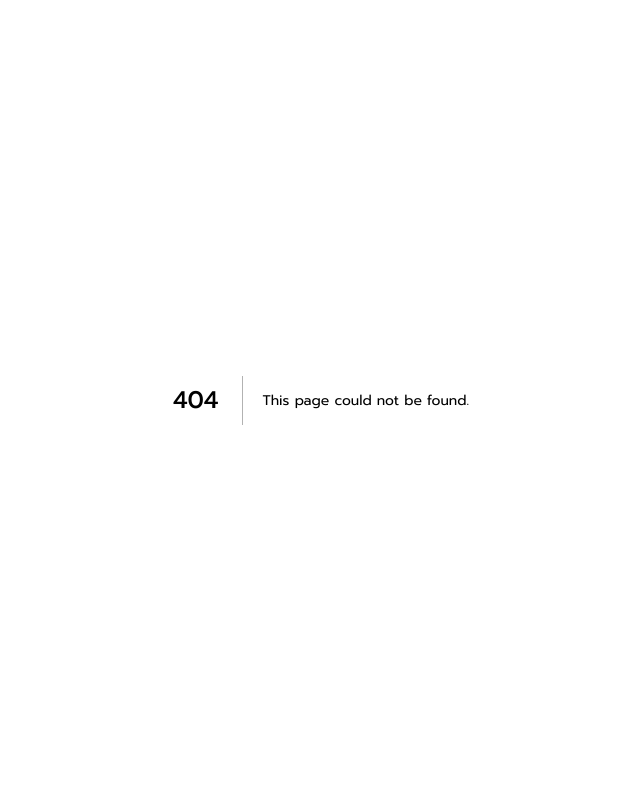
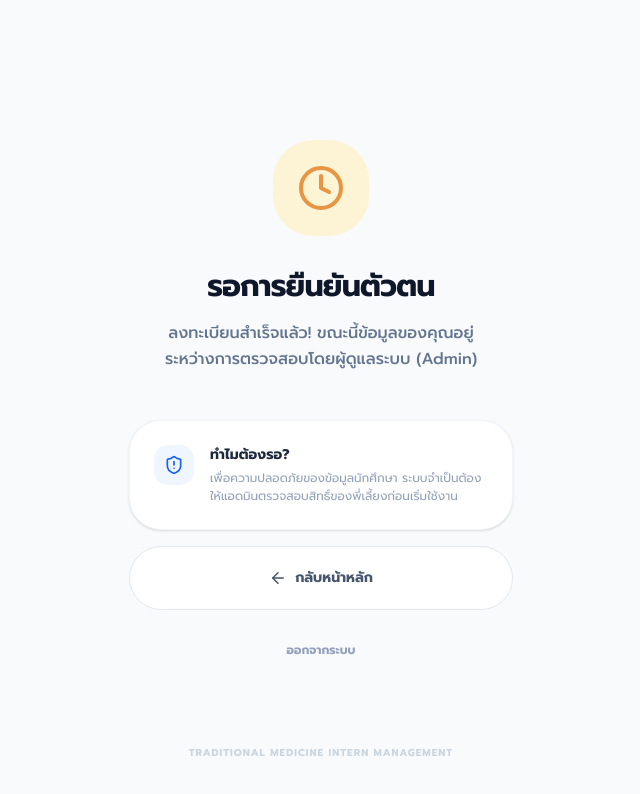
Before and after one commit to farnforyou007/Intern, a Next.js app: page /supervisor/pending in a window 1280 px wide. Before the commit this address had no page. Shown: the top 794 px of the page, without its empty margins (319-959 px from the left). Built offline with nearby package versions, Linux system fonts and the light colour scheme.

Commit message:
add supervisor page

```diff
--- a/src/app/page.tsx
+++ b/src/app/page.tsx
@@ -1,5 +1,5 @@
 "use client"
-import React from 'react'
+import React, { useEffect, useState } from 'react'
 import { useRouter } from 'next/navigation'
 import {
     GraduationCap,
@@ -11,9 +11,61 @@ import {
     Sprout
 } from 'lucide-react'
 import { Button } from "@/components/ui/button"
-
+import liff from '@line/liff' // เพิ่มการ import liff
+import { createBrowserClient } from '@supabase/ssr'
 export default function SplitHomePage() {
     const router = useRouter()
+    const [isChecking, setIsChecking] = useState(true)
+    const supabase = createBrowserClient(
+        process.env.NEXT_PUBLIC_SUPABASE_URL!,
+        process.env.NEXT_PUBLIC_SUPABASE_ANON_KEY!
+    )
+
+    useEffect(() => {
+        const checkAuth = async () => {
+            try {
+                // 1. เริ่มการทำงาน LIFF
+                await liff.init({ liffId: process.env.NEXT_PUBLIC_LIFF_ID! })
+
+                if (liff.isLoggedIn()) {
+                    const profile = await liff.getProfile()
+
+                    // 2. เช็กในฐานข้อมูลว่าคนนี้ลงทะเบียนหรือยัง
+                    const { data: user } = await supabase
+                        .from('supervisors')
+                        .select('is_verified')
+                        .eq('line_user_id', profile.userId)
+                        .single()
+
+                    if (user) {
+                        // ถ้าพบข้อมูลแล้ว
+                        if (user.is_verified) {
+                            router.replace('/supervisor/dashboard')
+                        } else {
+                            router.replace('/supervisor/pending')
+                        }
+                        return // จบการทำงาน ไม่ต้องโหลดหน้า Choice ต่อ
+                    }
+                }
+                // ถ้ายังไม่ล็อกอิน หรือไม่มีข้อมูลในระบบ ให้แสดงหน้า Choice ปกติ
+                setIsChecking(false)
+            } catch (err) {
+                console.error("Auth check failed", err)
+                setIsChecking(false)
+            }
+        }
+        checkAuth()
+    }, [])
+
+    // ถ้ากำลังตรวจสอบ ให้แสดงหน้า Loading สวยๆ ไปก่อน
+    if (isChecking) {
+        return (
+            <div className="min-h-screen flex flex-col items-center justify-center bg-white">
+                <div className="animate-spin rounded-full h-12 w-12 border-t-2 border-b-2 border-blue-600 mb-4"></div>
+                <p className="font-black text-slate-400 uppercase tracking-widest text-xs">กำลังตรวจสอบ...</p>
+            </div>
+        )
+    }
 
     return (
         <div className="min-h-screen bg-white flex flex-col lg:flex-row font-sans">
--- /dev/null
+++ b/src/app/supervisor/pending/page.tsx
@@ -0,0 +1,64 @@
+"use client"
+import React from 'react'
+import { Clock, ShieldAlert, ArrowLeft, LogOut } from 'lucide-react'
+import { useRouter } from 'next/navigation'
+import liff from '@line/liff'
+import { createBrowserClient } from '@supabase/ssr'
+
+export default function PendingPage() {
+    const router = useRouter()
+
+    const handleLogout = () => {
+        liff.logout()
+        router.replace('/')
+    }
+
+    return (
+        <div className="min-h-screen bg-slate-50 flex flex-col items-center justify-center p-6 text-center font-sans">
+            <div className="w-24 h-24 bg-amber-100 rounded-[2.5rem] flex items-center justify-center text-amber-600 mb-8 animate-pulse">
+                <Clock size={48} />
+            </div>
+
+            <h1 className="text-3xl font-black text-slate-900 mb-4 tracking-tight">
+                รอการยืนยันตัวตน
+            </h1>
+
+            <p className="text-slate-500 font-medium mb-12 max-w-xs leading-relaxed">
+                ลงทะเบียนสำเร็จแล้ว! ขณะนี้ข้อมูลของคุณอยู่ระหว่างการตรวจสอบโดยผู้ดูแลระบบ (Admin)
+            </p>
+
+            <div className="w-full max-w-sm space-y-4">
+                <div className="p-6 bg-white rounded-[2rem] border border-slate-100 shadow-sm flex items-start gap-4 text-left">
+                    <div className="w-10 h-10 bg-blue-50 rounded-xl flex items-center justify-center text-blue-600 shrink-0">
+                        <ShieldAlert size={20} />
+                    </div>
+                    <div>
+                        <p className="font-bold text-slate-800 text-sm">ทำไมต้องรอ?</p>
+                        <p className="text-xs text-slate-400 leading-normal mt-1">
+                            เพื่อความปลอดภัยของข้อมูลนักศึกษา ระบบจำเป็นต้องให้แอดมินตรวจสอบสิทธิ์ของพี่เลี้ยงก่อนเริ่มใช้งาน
+                        </p>
+                    </div>
+                </div>
+
+                <button
+                    onClick={() => router.replace('/')}
+                    className="w-full h-16 bg-white border border-slate-200 text-slate-600 rounded-[2rem] font-black text-sm flex items-center justify-center gap-2 active:scale-95 transition-all"
+                >
+                    <ArrowLeft size={18} />
+                    กลับหน้าหลัก
+                </button>
+
+                <button
+                    onClick={handleLogout}
+                    className="text-slate-400 font-bold text-xs hover:text-rose-500 transition-colors pt-4"
+                >
+                    ออกจากระบบ
+                </button>
+            </div>
+
+            <p className="absolute bottom-10 text-[10px] font-black text-slate-300 uppercase tracking-widest">
+                Traditional Medicine Intern Management
+            </p>
+        </div>
+    )
+}
```
